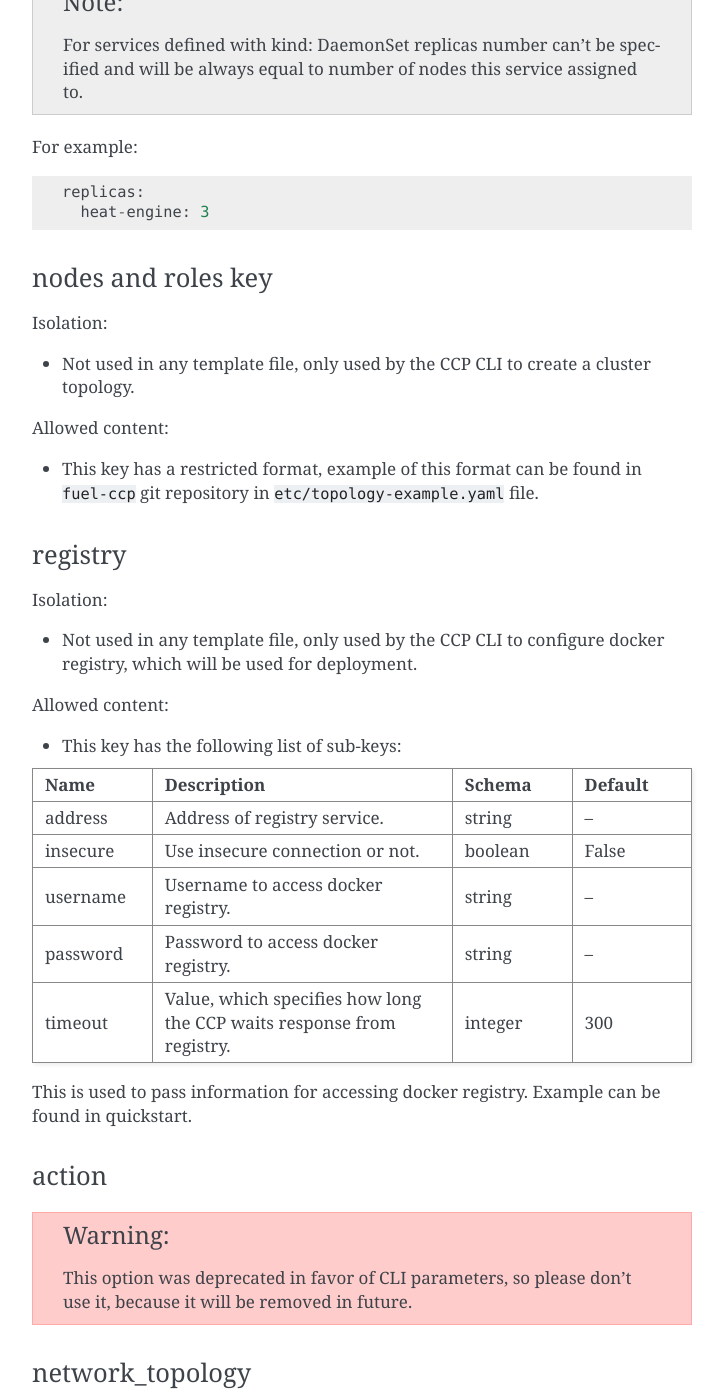
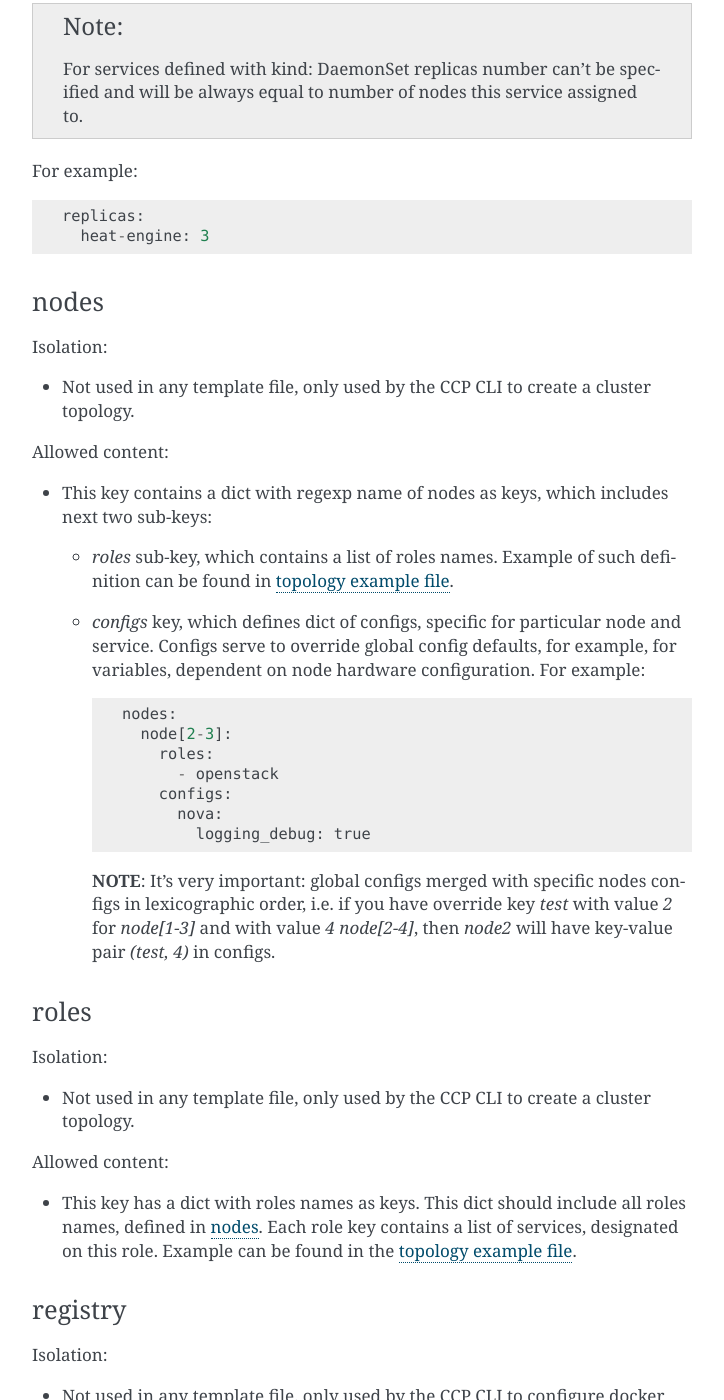
Before and after one commit to openstack-archive/fuel-ccp, a Sphinx documentation site: the page built from doc/source/config/types.rst, in a window 1280 px wide and 1400 px high, scrolled down 8075 px. Shown: the whole window, without its empty margins (388-1112 px from the left). Built offline with Sphinx 7.4.7, drawn with Linux system fonts in a browser that asks for light colours; some of the changed text lies outside the part shown.

Commit message:
Add documentation and validation for nodes configs
Added new sub-key definition to documentation. Refactor nodes
and roles key types description in docs.

Added validation condition that nodes configs should be dict.

Change-Id: Ie8f15044e05c67e1ed1a8919e07ded3518e6b24c
Depends-on: I379f4840e6093b7910b5d7dd612de62b1fe0ac2e
Related-bug: #1653077

```diff
--- a/doc/source/config/types.rst
+++ b/doc/source/config/types.rst
@@ -44,7 +44,8 @@ of the microservices and credentials for connecting to Kubernetes cluster.
 - :ref:`configs`
 - :ref:`files`
 - :ref:`kubernetes`
-- :ref:`nodes_roles`
+- :ref:`nodes`
+- :ref:`roles`
 - :ref:`replicas`
 
 Other specific variables
@@ -481,8 +482,47 @@ Isolation:
 
 Allowed content:
 
-- This key has a restricted format, example of this format can be found in
-  ``fuel-ccp`` git repository in ``etc/topology-example.yaml`` file.
+- This key contains a dict with regexp name of nodes as keys, which includes
+  next two sub-keys:
+
+  * *roles* sub-key, which contains a list of roles names. Example of such
+    definition can be found in `topology example file <https://github.com
+    /openstack/fuel-ccp/blob/master/etc/topology-example.yaml>`_.
+
+  * *configs* key, which defines dict of configs, specific for particular node
+    and service. Configs serve to override global config defaults, for example,
+    for variables, dependent on node hardware configuration. For example::
+
+       nodes:
+         node[2-3]:
+           roles:
+             - openstack
+           configs:
+             nova:
+               logging_debug: true
+
+    **NOTE**: It's very important: global configs merged with specific nodes
+    configs in lexicographic order, i.e. if you have override key *test* with
+    value *2* for `node[1-3]` and with value *4* `node[2-4]`, then `node2` will
+    have key-value pair *(test, 4)* in configs.
+
+.. _roles:
+
+roles
+-----
+
+Isolation:
+
+- Not used in any template file, only used by the CCP CLI to create a cluster
+  topology.
+
+Allowed content:
+
+- This key has a dict with roles names as keys. This dict should include
+  all roles names, defined in :ref:`nodes`. Each role key contains a list
+  of services, designated on this role. Example can be found in the `topology
+  example file <https://github.com/openstack/fuel-ccp/blob/master/etc/
+  topology-example.yaml>`_.
 
 .. _registry:
 
```
Also changed, not shown: other parts of doc/source/config/types.rst (+3 -3 lines), 2 other files.
